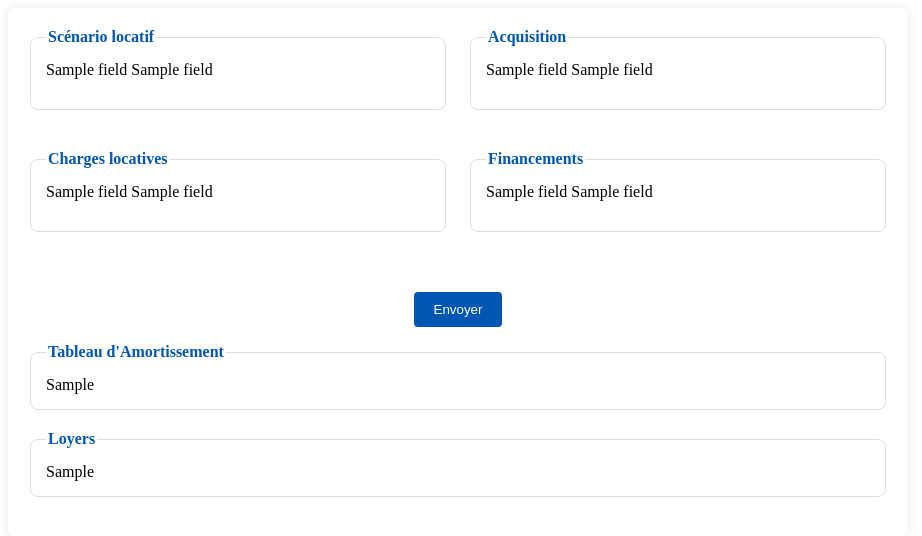
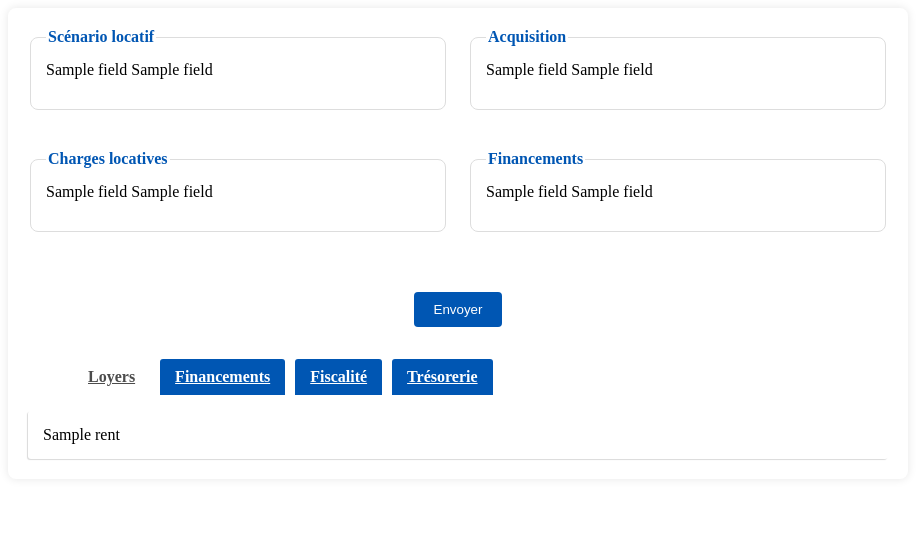
Before and after one commit to Caceray/real-estate, a Django app: template cash_flows/templates/cash_flows/main_view.html in a window 1280 px wide. Shown: the top 536 px of the page, without its empty margins (0-922 px from the left). Run offline with Django 3.2, Linux system fonts and the light colour scheme; the template is opened without the code that fills it: most values are stand-ins (such as "Sample title", 1, 10 or a date in 2020).

Commit message:
Show results in tabs

```diff
--- a/cash_flows/models.py
+++ b/cash_flows/models.py
@@ -38,9 +38,11 @@ class Rent(BaseModel):
     warranty = models.fields.FloatField(default=2.5)
     start = models.DateField(default="2024-09-01")
     broker_fees = models.fields.IntegerField(default=300)
+    inflation = models.fields.FloatField(default=1)
 
     def create_dataframe(self):
-        self.dataframe_engine = engine.Rent(self.rent, self.start, END, warranty=self.warranty, broker_fees=self.broker_fees)
+        self.dataframe_engine = engine.Rent(self.rent, self.start, END,
+                                            warranty=self.warranty, broker_fees=self.broker_fees, inflation=self.inflation)
 
 class Charge(BaseModel):
     property_tax = models.fields.IntegerField(default=500)
--- a/cash_flows/static/cash_flows/currency.js
+++ b/cash_flows/static/cash_flows/currency.js
@@ -48,3 +48,28 @@ document.addEventListener('DOMContentLoaded', function() {
     // Formate les champs au chargement de la page
     formatInputsOnLoad();
 });
+
+document.addEventListener("DOMContentLoaded", function() {
+    const tabLinks = document.querySelectorAll(".tab-links a");
+    const tabs = document.querySelectorAll(".tab-content .tab");
+
+    tabLinks.forEach(function(link) {
+        link.addEventListener("click", function(e) {
+            e.preventDefault();
+
+            const activeTab = document.querySelector(".tab-content .tab.active");
+            const activeLink = document.querySelector(".tab-links li.active");
+
+            if (activeTab) {
+                activeTab.classList.remove("active");
+            }
+            if (activeLink) {
+                activeLink.classList.remove("active");
+            }
+
+            this.parentNode.classList.add("active");
+            const targetTab = document.querySelector(this.getAttribute("href"));
+            targetTab.classList.add("active");
+        });
+    });
+});
--- a/cash_flows/static/cash_flows/table.css
+++ b/cash_flows/static/cash_flows/table.css
@@ -1,3 +1,60 @@
+/*----- Tabs -----*/
+.tabs {
+	width:100%;
+	display:inline-block;
+}
+
+/*----- Tab Links -----*/
+/* Clearfix */
+	.tab-links:after {
+	display:block;
+	clear:both;
+	content:'';
+}
+
+.tab-links li {
+	margin:0px 5px;
+	float:left;
+	list-style:none;
+}
+
+.tab-links a {
+	padding:9px 15px;
+	display:inline-block;
+	border-radius:3px 3px 0px 0px;
+	background:#0056b3;
+	font-size:16px;
+	font-weight:600;
+	color:#ffffff;
+	transition:all linear 0.15s;
+}
+
+.tab-links a:hover {
+	background:#a7cce5;
+	text-decoration:none;
+}
+
+li.active a, li.active a:hover {
+	background:#fff;
+	color:#4c4c4c;
+}
+
+/*----- Content of Tabs -----*/
+.tab-content {
+	padding:15px;
+	border-radius:3px;
+	box-shadow:-1px 1px 1px rgba(0,0,0,0.15);
+	background:#fff;
+}
+
+.tab {
+	display:none;
+}
+
+.tab.active {
+	display:block;
+}
+
 .table-container td, .table-container th{
     padding: 12px 15px;
     border-bottom: 1px solid #ddd;
--- a/cash_flows/templates/cash_flows/main_view.html
+++ b/cash_flows/templates/cash_flows/main_view.html
@@ -56,24 +56,36 @@
             </form>
             <script src="{% static 'cash_flows/currency.js' %}"></script>
 
-            {% if loan_tab %}
-                <fieldset>
-                    <legend>Tableau d'Amortissement</legend>
-                    <div class="table-container">
-                        {{ loan_tab|safe }}
+            {% if results %}
+                <div class="tabs">
+                    <ul class="tab-links">
+                        <li class="active"><a href="#rent">Loyers</a></li>
+                        <li><a href="#loan">Financements</a></li>
+                        <li><a href="#taxes">Fiscalité</a></li>
+                        <li><a href="#result">Trésorerie</a></li>
+                    </ul>
+
+                    <div class="tab-content">
+                        <div id="rent" class="tab active">
+                            <div class="table-container">
+                                {{ results.rent|safe }}
+                            </div>
+                        </div>
+
+                        <div id="loan" class="tab">
+                            <div class="table-container">
+                                {{ results.loan|safe }}
+                            </div>
+                        </div>
+
+                        <div id="result" class="tab">
+                            <div class="table-container">
+                                {{ results.result|safe }}
+                            </div>
+                        </div>
                     </div>
-                </fieldset>
+                </div>
             {% endif %}
-
-            {% if rent_tab %}
-                <fieldset>
-                    <legend>Loyers</legend>
-                    <div class="table-container">
-                        {{ rent_tab|safe }}
-                    </div>
-                </fieldset>
-            {% endif %}
-
         </div>
     </body>
 </html>
```
Also changed, not shown: cash_flows/views.py (+8 -23 lines), engine/flows.py (+7 -1 lines), engine/loan.py (+11 -6 lines), engine/rent.py (+4 -4 lines).
